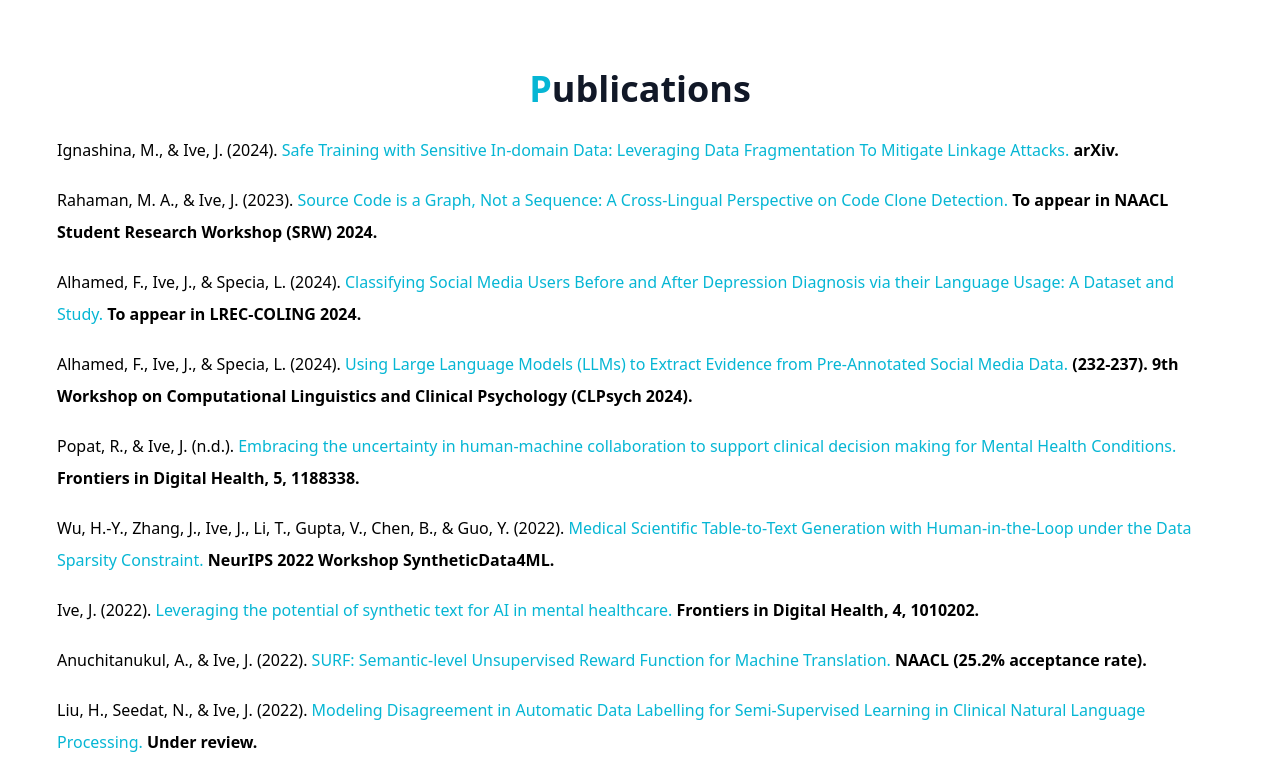
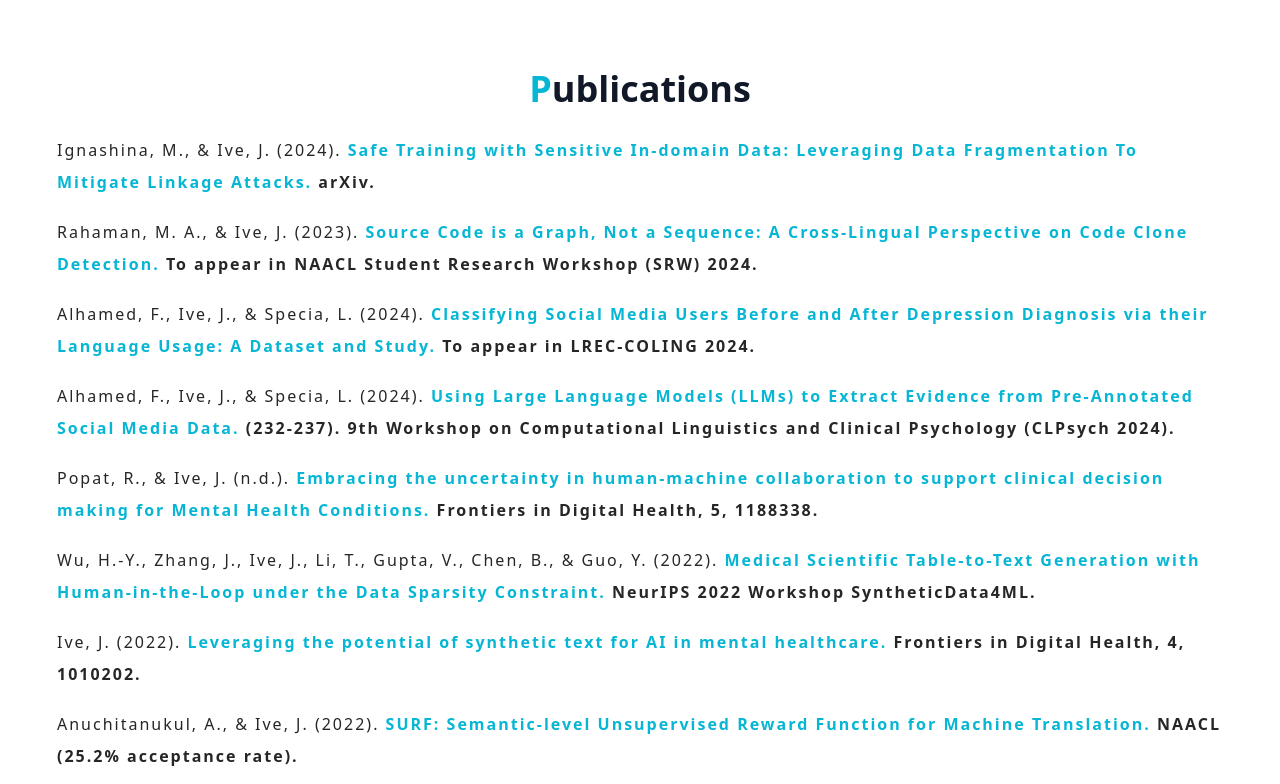
Before and after one commit to jondedman/jive_site, a React (Vite) app: page / in a window 1280 px wide. Shown: the part 1380-2164 px from the top of the page. Built offline with nearby package versions, Linux system fonts and the light colour scheme.

Commit message:
add animation to publication links via seperate css file

```diff
--- a/src/assets/newsData.js
+++ b/src/assets/newsData.js
@@ -64,6 +64,7 @@
 	{
 		imageSrc: promiseAi,
 		imageAlt: "blogs tailwind section",
+		imageClass: "object-fit",
 		date: "April 18, 2024",
 		title: "The promise of AI: working across disciplines for the public good",
 		description: [
--- /dev/null
+++ b/src/components/PublicationCard.css
@@ -0,0 +1,50 @@
+.link {
+	/* padding: 40px 80px; */
+	/* font-family: sans-serif; */
+	text-decoration: none;
+	color: #262626;
+	/* font-size: 45px; */
+	letter-spacing: 2px;
+	/* border: 5px solid #262626; */
+	position: relative;
+	transition: 1s;
+}
+.link:before {
+	content: "";
+	position: absolute;
+	top: 0;
+	left: 0;
+	width: 100%;
+	height: 100%;
+	background-color: rgba(40, 40, 40, 0.5);
+	border-radius: 10px;
+	transition: 1s;
+	transform: rotateX(90deg);
+	z-index: -1;
+}
+
+.link:after {
+	content: "";
+	position: absolute;
+	top: 0;
+	left: 0;
+	width: 100%;
+	height: 100%;
+	background-color: rgba(40, 40, 40, 0.5);
+	border-radius: 10px;
+	transition: 1s;
+	transform: rotateY(90deg);
+	z-index: -1;
+}
+
+.link:hover:before {
+	transform: rotateX(0);
+}
+
+.link:hover:after {
+	transform: rotateY(0);
+}
+
+.link:hover {
+	color: white;
+}
--- a/src/components/PublicationCard.jsx
+++ b/src/components/PublicationCard.jsx
@@ -1,16 +1,12 @@
 import PropTypes from "prop-types";
+import "./PublicationCard.css";
 
 function PublicationCard({ url, authors, title, year, description }) {
 	return (
-		<a
-			href={url}
-			target="_blank"
-			rel="noreferrer"
-			className="block hover:border-indigo-600 -py-4"
-		>
+		<a href={url} target="_blank" rel="noreferrer" className="block -py-4 link">
 			<li className="w-full border border-transparent rounded-2xl transition-all duration-300 hover:border-indigo-600 px-2">
 				{authors} ({year}).{" "}
-				<span className="text-cyan-500 font-semi-bold">{title}</span>{" "}
+				<span className="text-cyan-500 font-bold">{title}</span>{" "}
 				<span className="font-bold">{description}</span>
 			</li>
 		</a>
```
